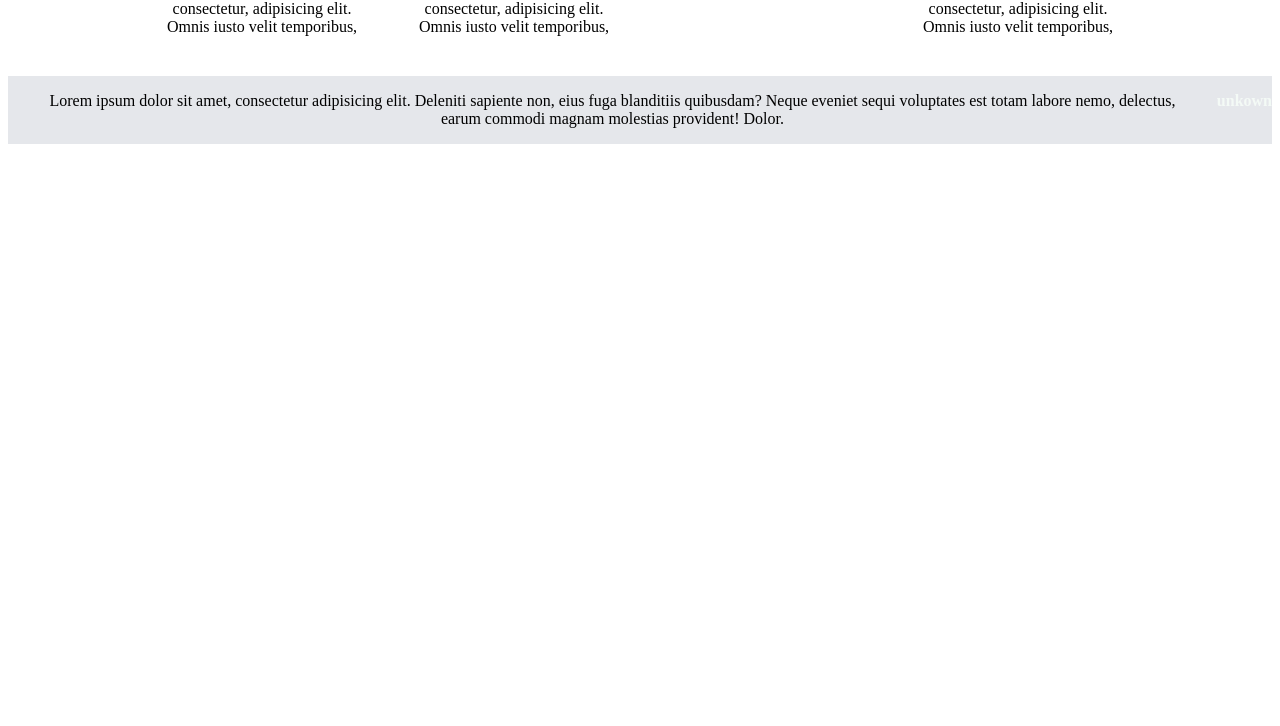
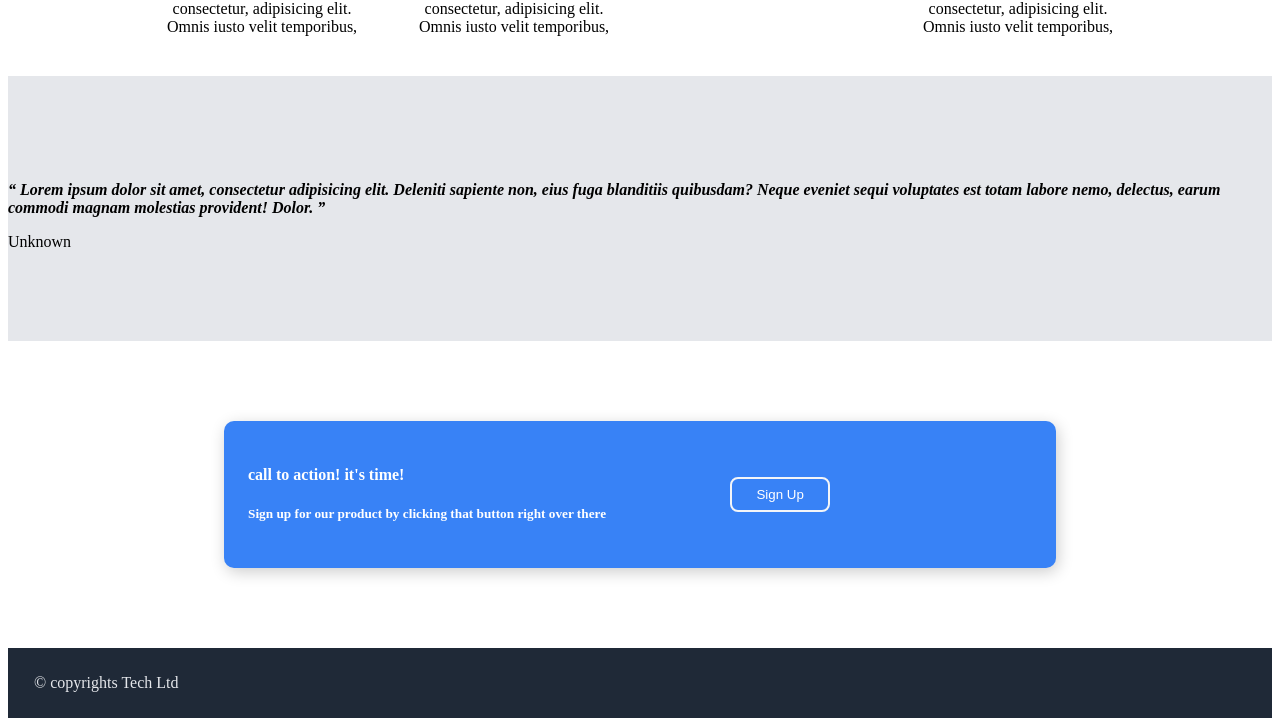
Before and after one commit to nshutidavid/landingpage, a plain HTML site: page index.html in a window 1280 px wide. Shown: the part 683-1409 px from the top of the page. Before the commit the page ends 835 px from the top, so only its background shows below. Drawn offline with Linux system fonts and the light colour scheme.

Commit message:
index.html

```diff
--- a/index.html
+++ b/index.html
@@ -56,9 +56,29 @@
 </div>
 
 <div class="quote">
-    <blockquote>Lorem ipsum dolor sit amet, consectetur adipisicing elit. Deleniti sapiente non, eius fuga blanditiis quibusdam? Neque eveniet sequi voluptates est totam labore nemo, delectus, earum commodi magnam molestias provident! Dolor.
-    </blockquote>
-    <p>unkown</p>
+
+     <p> <q> Lorem ipsum dolor sit amet, consectetur adipisicing elit. Deleniti sapiente non, eius fuga blanditiis quibusdam?
+         Neque eveniet sequi voluptates est totam labore nemo, delectus, earum commodi magnam molestias provident! Dolor. </q></p>
+  <aside>Unknown</aside>
+
+</div>
+<div class="modal">
+    <div class="head">
+    <h4>call to action! it's time!</h4>
+    <h5>Sign up for our product by clicking that button right over there</h5>
+    </div>
+    <div class="button">
+        <button class="sign">Sign Up</button>
+    </div>
+
+</div>
+<div class="footer">
+    <div>
+        &copy; copyrights Tech Ltd
+    </div>
+
+
+
 </div>
 </body>
 </html>
--- a/style.css
+++ b/style.css
@@ -5,6 +5,7 @@ body{
 }
 .main{
     background-color: #1f2937;
+
 
 }
 .logo {
@@ -33,7 +34,7 @@ p {
     margin-top: 20px;
 
 }
-.header{
+.header {
     background-color: #1f2937;
     display: flex;
     justify-content: space-between;
@@ -111,7 +112,56 @@ button {
   }
   .quote {
       background-color: #E5E7EB;
+      width: auto;
+      height: 7cm;
       display: flex;
-      flex-grow: 500;
+      flex-wrap: wrap;
+      align-content: center;
+  }
+  q{
+      font-style: italic;
+      color: black;
+
 
   }
+  .modal {
+    background: #3882F6;
+    color: white;
+    width: 800px;
+    border-radius: 10px;
+    box-shadow: 2px 4px 16px rgba(0,0,0,.2);
+    display: flex;
+    align-items: center;
+    margin: auto;
+    margin-top: 80px;
+    margin-bottom: 80px;
+    gap: 16px;
+    padding: 16px;
+
+
+  }
+
+   .head {
+
+        margin: 4px;
+        padding: 4px;
+        text-align: left ;
+   }
+  .sign {
+
+      background: #3882F6;
+      border: 2px solid rgb(243, 245, 248);
+      color: white;
+     margin-left: 100px;
+
+  }
+  .footer {
+      background-color: #1f2937;
+      color: #E5E7EB;
+      display: flex;
+
+      justify-content: space-between;
+
+      padding: 26px;
+
+  }
```
